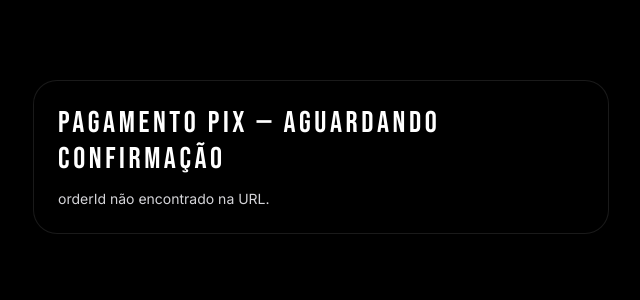
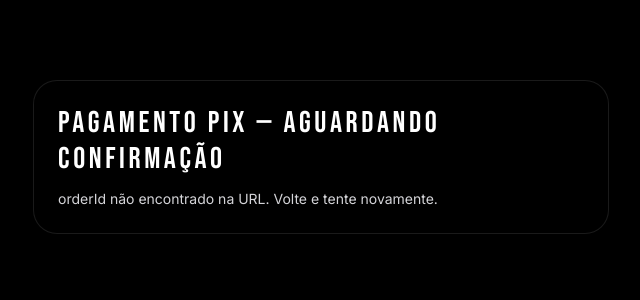
Before and after one commit to Niltinho77/titans-race-landing, a Next.js app: page /checkout/pendente in a window 1280 px wide. Shown: the top 300 px of the page, without its empty margins (319-959 px from the left). Built offline with nearby package versions, Linux system fonts and the light colour scheme.

Commit message:
trocando o webhook

```diff
--- a/src/app/checkout/pendente/page.tsx
+++ b/src/app/checkout/pendente/page.tsx
@@ -1,16 +1,22 @@
+// app/checkout/pendente/page.tsx
 "use client";
 
-import { useEffect, useState } from "react";
+import { useEffect, useMemo, useState } from "react";
 import Link from "next/link";
+import { useSearchParams } from "next/navigation";
 
 export const dynamic = "force-dynamic";
 
-export default function PendentePage({
-  searchParams,
-}: {
-  searchParams: { orderId?: string };
-}) {
-  const orderId = searchParams?.orderId ?? "";
+export default function PendentePage() {
+  const sp = useSearchParams();
+
+  // ✅ MP manda orderId (nos seus back_urls) + também manda external_reference
+  const orderId = useMemo(() => {
+    const byOrderId = sp.get("orderId");
+    const byExternalRef = sp.get("external_reference");
+    return byOrderId || byExternalRef || "";
+  }, [sp]);
+
   const [status, setStatus] = useState<string>("PENDING");
   const [error, setError] = useState<string | null>(null);
 
@@ -19,17 +25,20 @@
 
     let alive = true;
     let tries = 0;
-    const maxTries = 90; // 90 * 2s = 3 minutos
+    const maxTries = 90; // 3 minutos (90 * 2s)
 
     const tick = async () => {
       tries++;
 
       try {
-        const res = await fetch(`/api/orders/${orderId}/status`, { cache: "no-store" });
+        const res = await fetch(`/api/orders/${orderId}/status`, {
+          cache: "no-store",
+        });
         if (!res.ok) throw new Error("Falha ao consultar status do pedido.");
         const data = (await res.json()) as { status: string };
 
         if (!alive) return;
+
         setStatus(data.status);
 
         if (data.status === "PAID") {
@@ -41,6 +50,8 @@
           window.location.href = `/checkout/falha?orderId=${orderId}`;
           return;
         }
+
+        setError(null);
       } catch (e: any) {
         if (!alive) return;
         setError(e?.message ?? "Erro ao consultar status.");
@@ -50,6 +61,7 @@
     };
 
     tick();
+
     return () => {
       alive = false;
     };
@@ -63,7 +75,9 @@
         </h1>
 
         {!orderId ? (
-          <p className="text-zinc-300">orderId não encontrado na URL.</p>
+          <p className="text-zinc-300">
+            orderId não encontrado na URL. Volte e tente novamente.
+          </p>
         ) : (
           <>
             <p className="text-zinc-300">
@@ -87,12 +101,13 @@
             )}
 
             <div className="mt-6 flex flex-wrap gap-3">
-              <Link
-                href={`/checkout/sucesso?orderId=${orderId}`}
+              {/* ✅ não manda direto pro sucesso (porque pode não estar pago ainda) */}
+              <button
+                onClick={() => window.location.reload()}
                 className="rounded-full bg-orange-500 px-4 py-2 text-[11px] font-semibold uppercase tracking-[0.18em] text-black"
               >
-                Já paguei (verificar)
-              </Link>
+                Atualizar agora
+              </button>
 
               <Link
                 href="/#inicio"
```
